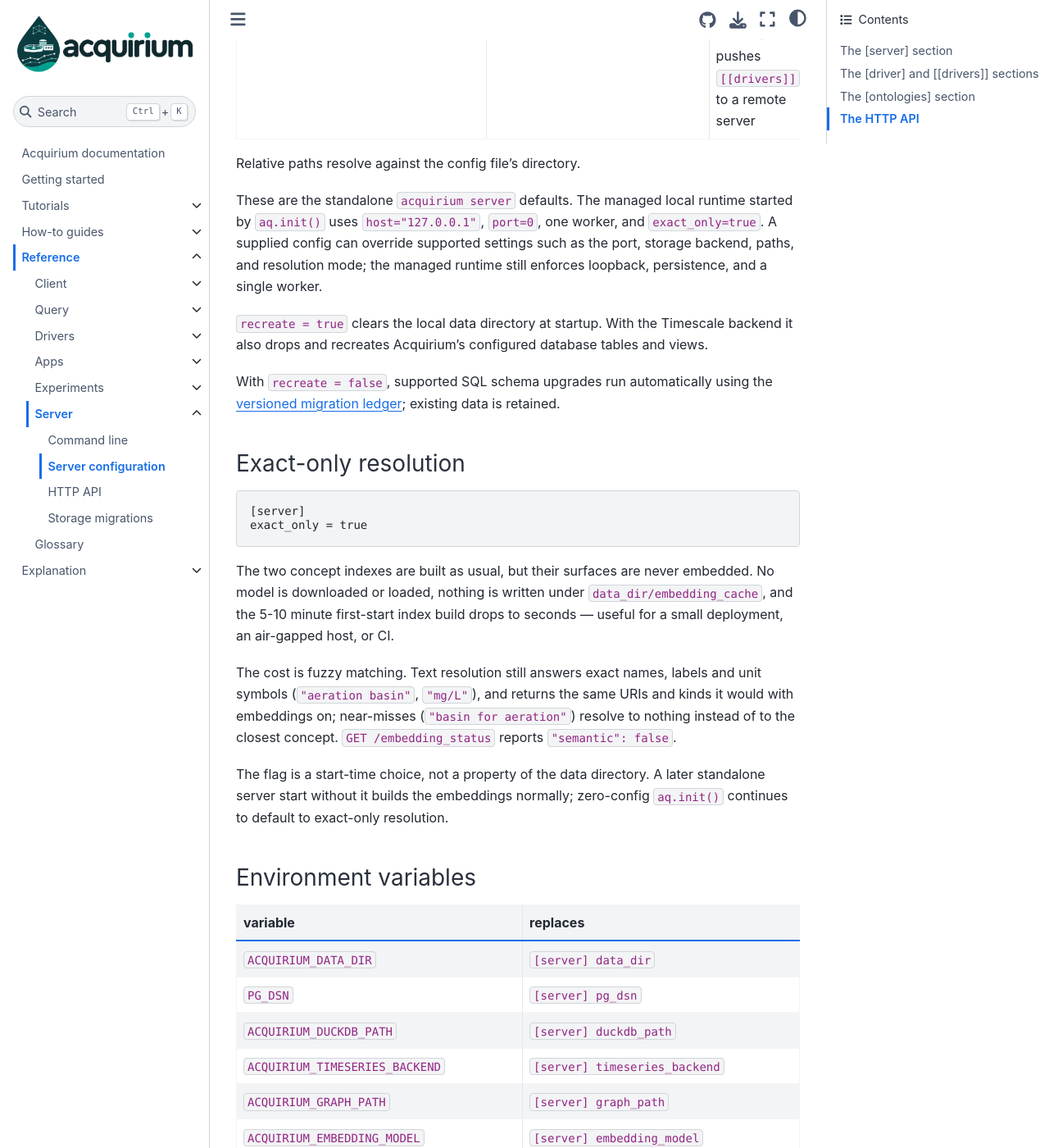
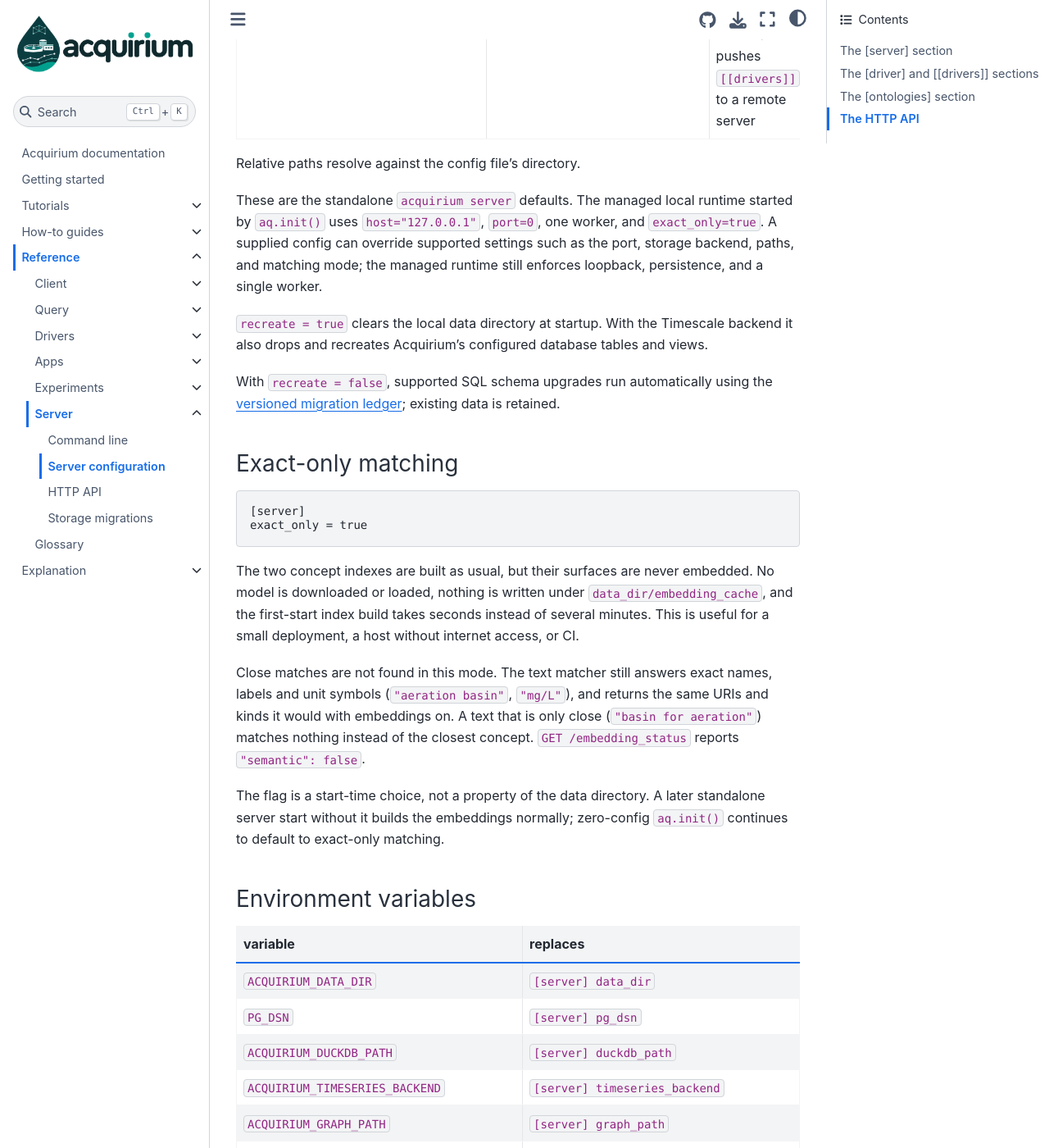
Before and after one commit to DataDrivenCPS/acquirium, a Jupyter Book: the page built from docs/reference/server/configuration.md, in a window 1280 px wide and 1400 px high, scrolled down 2304 px. Shown: the whole window at 82% size. Built offline with Jupyter Book 1.0.4 settings and Sphinx 7.4.7 and the Sphinx Book theme 1.1.4, drawn with Linux system fonts in a browser that asks for light colours; some of the changed text lies outside the part shown.

Commit message:
Fix stale wording: insert_graph docstrings and the exact-only reference
insert_graph no longer rebuilds the embedding indexes, and the reference
called the text matcher 'text resolution'.

```diff
--- a/docs/reference/server/configuration.md
+++ b/docs/reference/server/configuration.md
@@ -30,7 +30,7 @@ timeseries_backend = "duckdb"        # or "timescale" (requires pg_dsn)
 | `pg_dsn` | none | Postgres DSN; required for the timescale backend |
 | `duckdb_path` | `data_dir/timeseries.duckdb` | duckdb file location |
 | `graph_path` | `data_dir/.oxigraph` | graph store location |
-| `embedding_model` | `"BAAI/bge-small-en-v1.5-fp32"` | model for the text-resolution index |
+| `embedding_model` | `"BAAI/bge-small-en-v1.5-fp32"` | model for the text matcher index |
 | `exact_only` | `false` | index concepts without embedding them; see below |
 | `recreate` | `false` | wipe the data directory and start fresh; see below |
 | `read_batch_size` | `50000` | rows per Arrow batch on timeseries reads |
@@ -45,7 +45,7 @@ Relative paths resolve against the config file's directory.
 These are the standalone `acquirium server` defaults. The managed local
 runtime started by `aq.init()` uses `host="127.0.0.1"`, `port=0`, one worker,
 and `exact_only=true`. A supplied config can override supported settings such
-as the port, storage backend, paths, and resolution mode; the managed runtime
+as the port, storage backend, paths, and matching mode; the managed runtime
 still enforces loopback, persistence, and a single worker.
 
 `recreate = true` clears the local data directory at startup. With the
@@ -55,25 +55,27 @@ tables and views.
 With `recreate = false`, supported SQL schema upgrades run automatically using
 the [versioned migration ledger](storage-migrations.md); existing data is retained.
 
-### Exact-only resolution
+### Exact-only matching
 
     [server]
     exact_only = true
 
 The two concept indexes are built as usual, but their surfaces are never
 embedded. No model is downloaded or loaded, nothing is written under
-`data_dir/embedding_cache`, and the 5-10 minute first-start index build
-drops to seconds — useful for a small deployment, an air-gapped host, or CI.
+`data_dir/embedding_cache`, and the first-start index build takes seconds
+instead of several minutes. This is useful for a small deployment, a host
+without internet access, or CI.
 
-The cost is fuzzy matching. Text resolution still answers exact names,
-labels and unit symbols (`"aeration basin"`, `"mg/L"`), and returns the same
-URIs and kinds it would with embeddings on; near-misses (`"basin for
-aeration"`) resolve to nothing instead of to the closest concept.
+Close matches are not found in this mode. The text matcher still answers
+exact names, labels and unit symbols (`"aeration basin"`, `"mg/L"`), and
+returns the same URIs and kinds it would with embeddings on. A text that is
+only close (`"basin for aeration"`) matches nothing instead of the closest
+concept.
 `GET /embedding_status` reports `"semantic": false`.
 
 The flag is a start-time choice, not a property of the data directory. A later
 standalone server start without it builds the embeddings normally; zero-config
-`aq.init()` continues to default to exact-only resolution.
+`aq.init()` continues to default to exact-only matching.
 
 ### Environment variables
 
```
Also changed, not shown: docs/reference/server/http-api.md (+1 -1 lines), 2 other files.
